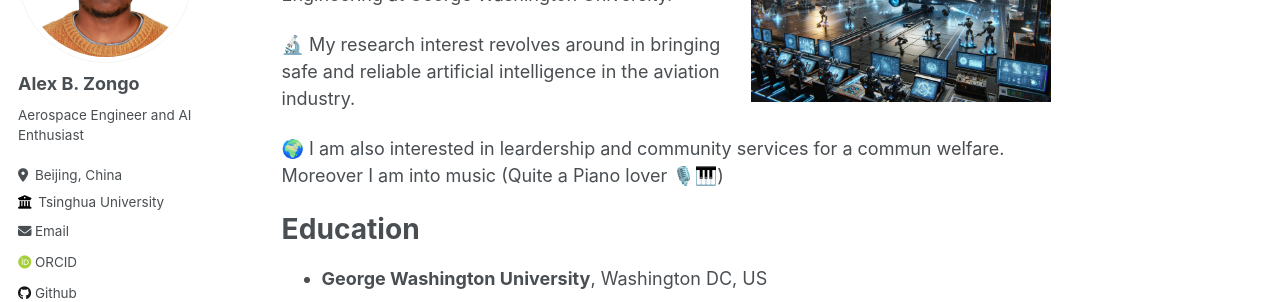
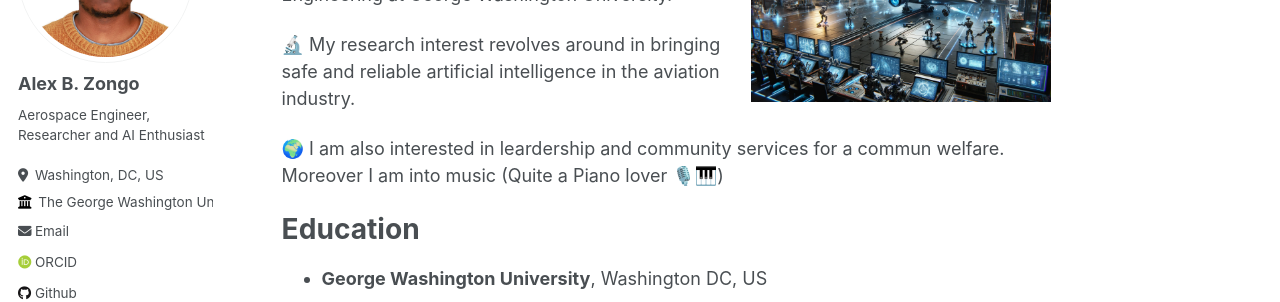
Before and after one commit to Alex-Zongo/alex-zongo.github.io, a Jekyll site: the page built from _pages/about.md, in a window 1280 px wide. Shown: the part 218-520 px from the top of the page. Built offline with Jekyll 4.4.1, drawn with Linux system fonts in a browser that asks for light colours; some web fonts are replaced.

Commit message:
update config

```diff
--- a/_config.yml
+++ b/_config.yml
@@ -24,11 +24,11 @@ author:
   avatar           : "visa_photo.JPG"
   name             : "Alex B. Zongo"
   pronouns         : # example: "she/her"
-  bio              : "Aerospace Engineer and AI Enthusiast"
-  location         : "Beijing, China"
-  employer         : "Tsinghua University"
+  bio              : "Aerospace Engineer, Researcher and AI Enthusiast"
+  location         : "Washington, DC, US"
+  employer         : "The George Washington University"
   uri              : # URL
-  email            : "zongoa10@mails.tsinghua.edu.cn"
+  email            : "a.zongo@gwu.edu"
 
   # Academic websites
   arxiv            : # URL - Update with the correct link to your profile
```
